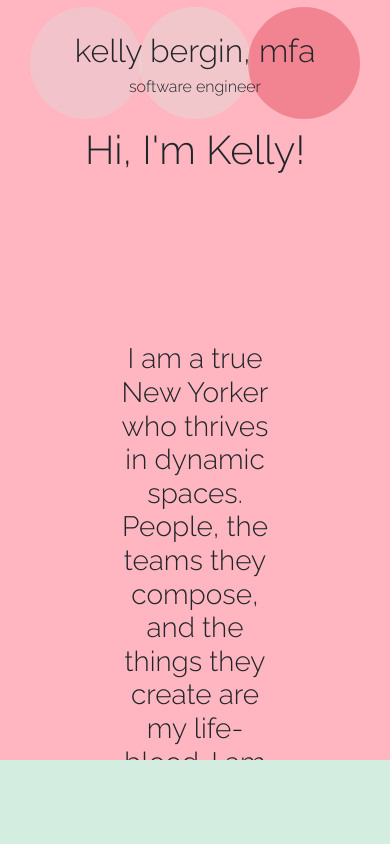
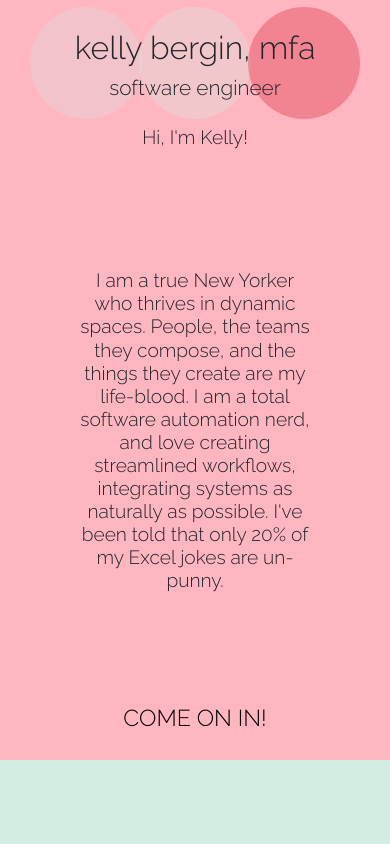
Before and after one commit to kellymakesstuff/kelly-portfolio, a React (Create React App) app: page / in a window 390 px wide. Shown: the top 844 px of the page. Built offline with nearby package versions, Linux system fonts and the light colour scheme.

Commit message:
all responsive except end of projects

```diff
--- a/src/App.css
+++ b/src/App.css
@@ -13,6 +13,8 @@ padding: 2%;
   background-color: #D3EEE1;
 height: 10%;
 width: auto;
+padding-top: 3rem;
+margin-top: 3rem;
 }
 
 .header-img {
@@ -60,8 +62,7 @@ p {
 .black-box {
 display: flex;
 flex-flow: row wrap;
-  width: 90%;
-
+width: 90%;
 }
 
 .main-box {
@@ -177,7 +178,7 @@ border: 0.25rem solid rgba(211,225,223, .3);
 }
 
 
-@media only screen and (max-width: 646px) {
+@media only screen and (max-width: 700px) {
   body {
     background-color: lightblue;
   }
@@ -239,10 +240,12 @@ border: 0.25rem solid rgba(211,225,223, .3);
   }
 
 
-
+  .home-msg-text {
+    margin: 3rem;
+  }
 }
 
-@media only screen and (max-width: 523px) {
+@media only screen and (max-width: 550px) {
   body {
     background-color: lightgray;
   }
@@ -296,18 +299,28 @@ border: 0.25rem solid rgba(211,225,223, .3);
   }
 
   .under-text {
-    font-size: 100%;
+    font-size: 150%;
     padding: 0px;
     margin: 0px;
     text-align: center;
     z-index: 3;
   }
 
+  .home-msg-text {
+    margin: 2rem;
+  }
 
+  h1, h2, h3, a, p {
+    font-size: 130%;
+  }
 
+  .black-box {
+    margin: 7rem;
+    padding-bottom: 7rem;
+  }
 }
 
-@media only screen and (max-width: 400px) {
+@media only screen and (max-width: 410px) {
   body {
     background-color: lightpink;
   }
@@ -361,7 +374,7 @@ border: 0.25rem solid rgba(211,225,223, .3);
   }
 
   .under-text {
-    font-size: 100%;
+    font-size: 130%;
     padding: 0px;
     margin: 0px;
     text-align: center;
@@ -369,5 +382,24 @@ border: 0.25rem solid rgba(211,225,223, .3);
   }
 
 
+  .proj-img {
+    width: 45rem;
+    height: auto;
+    margin: .25rem;
+    border: 0.25rem solid rgba(211,225,223, .3);
+    }
 
+    h1, h2, h3, a, p {
+      font-size: 120%;
+    }
+
+
+    .home-msg-text {
+      margin: 1rem;
+    }
+
+    .black-box {
+      margin: 1rem;
+      padding-bottom: 4rem;
+    }
 }
```
